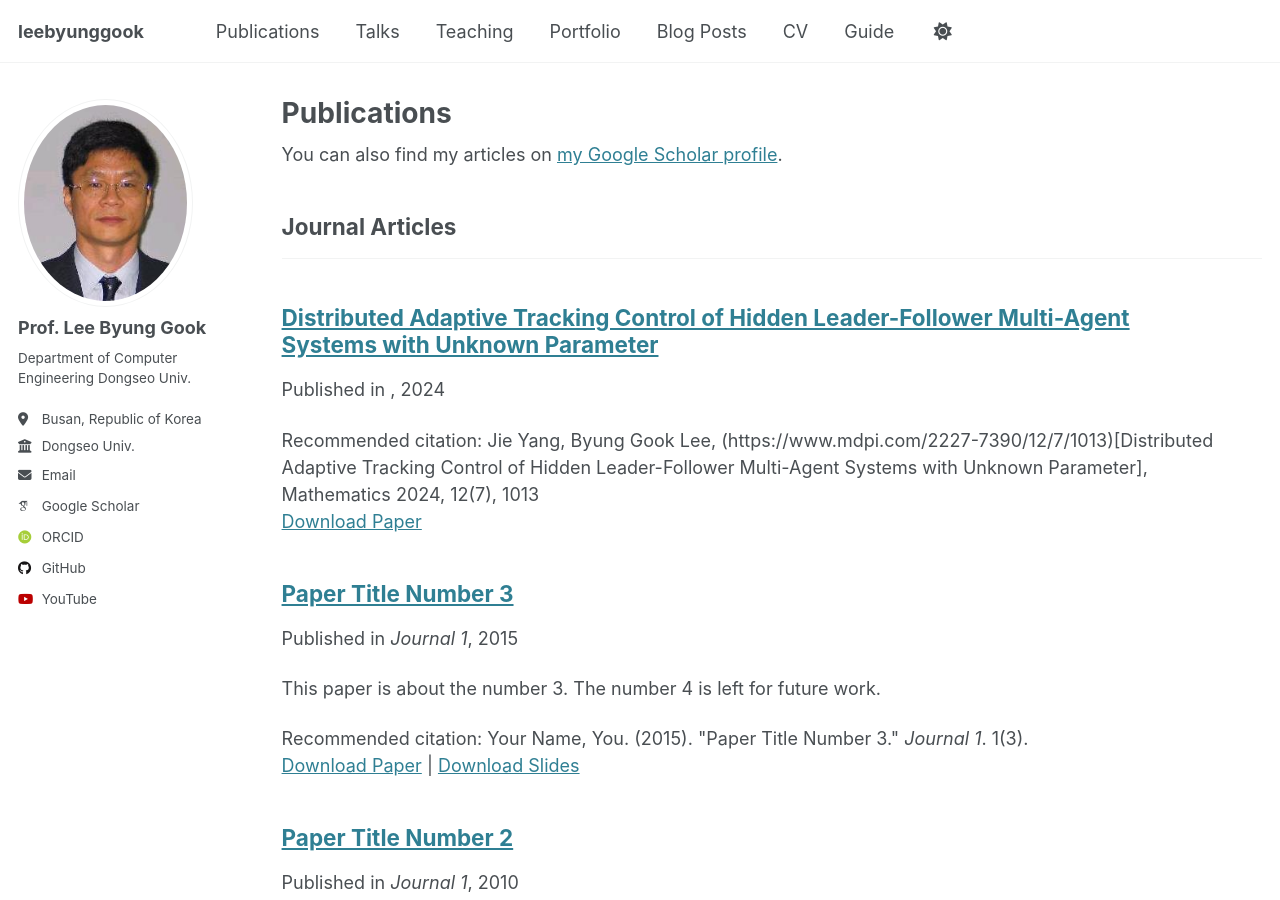
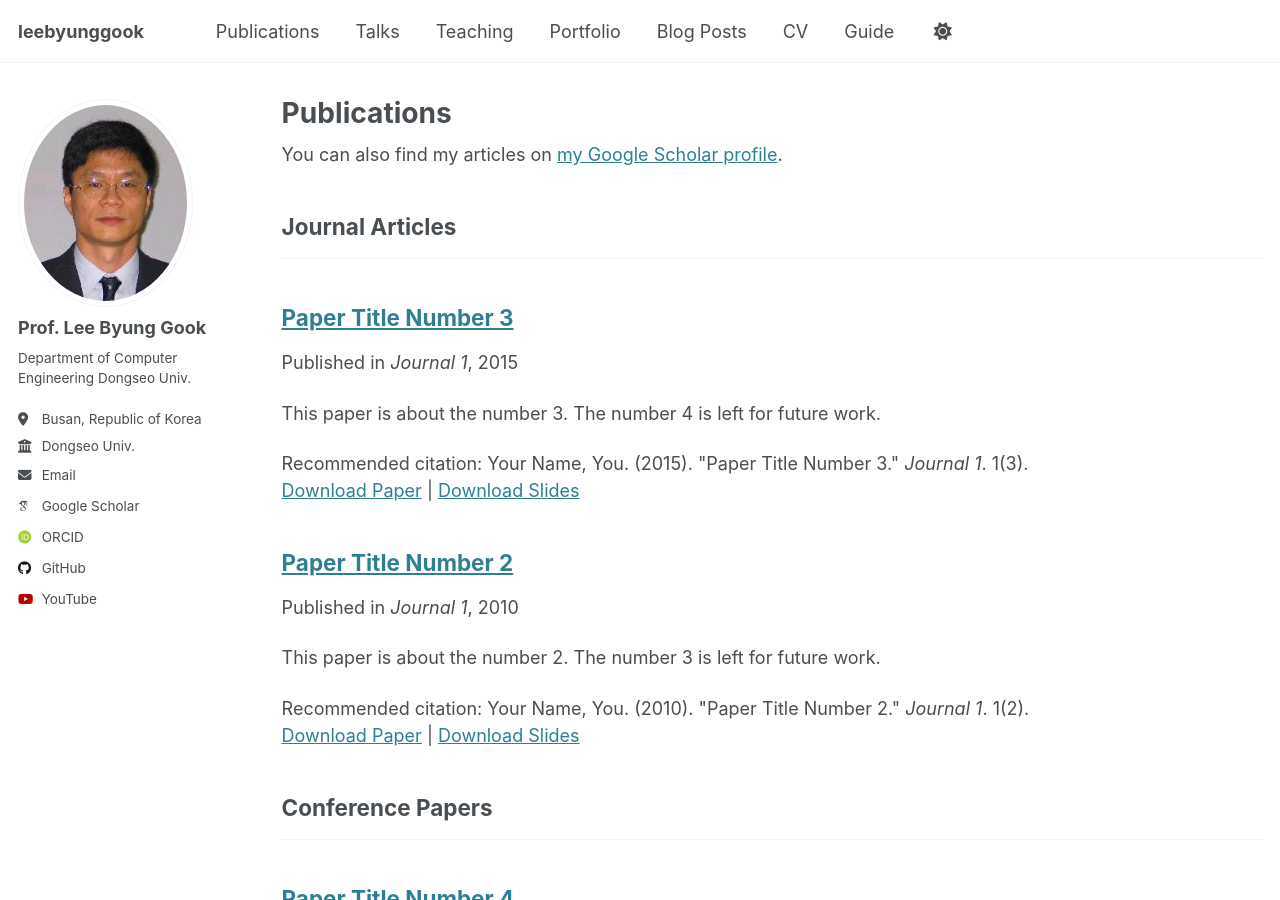
Before and after one commit to leebyunggook/leebyunggook.github.io, a Jekyll site: the page built from _pages/publications.html, in a window 1280 px wide and 900 px high. Built offline with Jekyll 4.4.1, drawn with Linux system fonts in a browser that asks for light colours; some web fonts are replaced; a file with an impossible date is left out.

Commit message:
Update 2024-03-28-paper-title-number-1.md

```diff
--- a/_publications/2024-03-28-paper-title-number-1.md
+++ b/_publications/2024-03-28-paper-title-number-1.md
@@ -4,10 +4,10 @@ collection: publications
 category: manuscripts
 permalink: /publication/2024-03-28-paper-title-number-1
 excerpt: ''
-date: 2024-03-28
+date: ''
 venue: ''
 paperurl: 'https://www.mdpi.com/2227-7390/12/7/1013'
-citation: 'Jie Yang, Byung Gook Lee, (https://www.mdpi.com/2227-7390/12/7/1013)[Distributed Adaptive Tracking Control of Hidden Leader-Follower Multi-Agent Systems with Unknown Parameter], Mathematics 2024, 12(7), 1013'
+citation: 'Jie Yang, Byung Gook Lee, Distributed Adaptive Tracking Control of Hidden Leader-Follower Multi-Agent Systems with Unknown Parameter, Mathematics 2024, 12(7), 1013'
 ---
 
 The distributed leader-follower control of multi-agent systems is discussed. Each agent is expressed in a discrete-time and non-linear dynamic model with an unknown parameter and can be affected by its neighbors’ history information. For each agent, to identify the parameter, one switching set of the parameter estimates is constructed and the optimal parameter estimate is chosen based on the index switching function. Using the given desired reference signal, the leader agent’s control law is designed, and relying on the neighbors’ history information, each follower agent’s local control law is designed. With the designed distributed tracking adaptive control laws, the whole system tracks the given desired reference signal, and in the face of strong couplings the closed-loop system ultimately reaches an agreement. Finally, by comparing simulations of the control strategy with a normal projection algorithm, the results indicate that the adaptive control method with a switching set of the parameter estimates is effective in improving the control performance.
```
